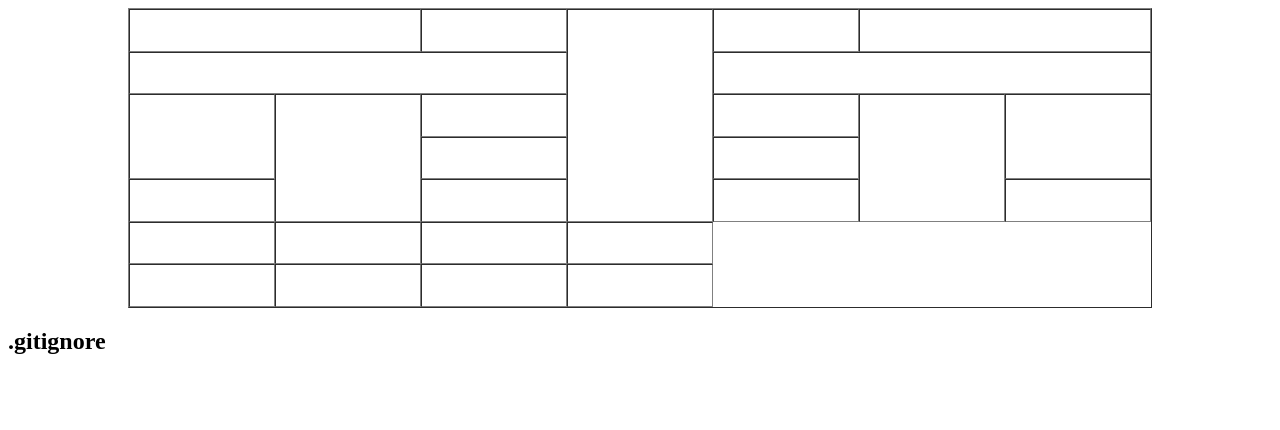
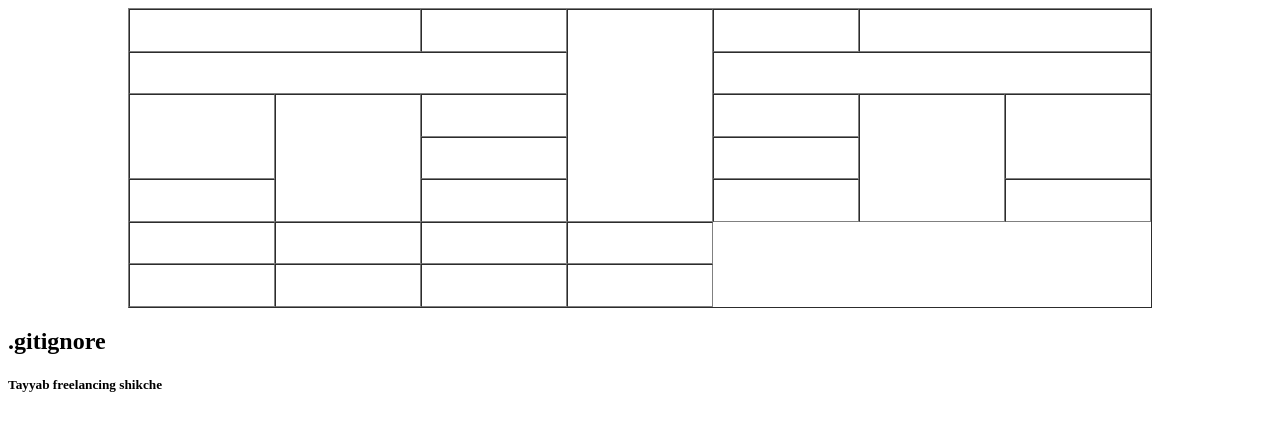
Before and after one commit to Dipti-Mern/Mern81, a plain HTML site: page may-9-2023/index.html in a window 1280 px wide. Drawn offline with Linux system fonts and the light colour scheme.

Commit message:
checnged

```diff
--- a/may-9-2023/index.html
+++ b/may-9-2023/index.html
@@ -76,6 +76,7 @@
     </table>
 
     <h2>.gitignore</h2>
+    <h5>Tayyab freelancing shikche</h5>
 </body>
 
 </html>
```
